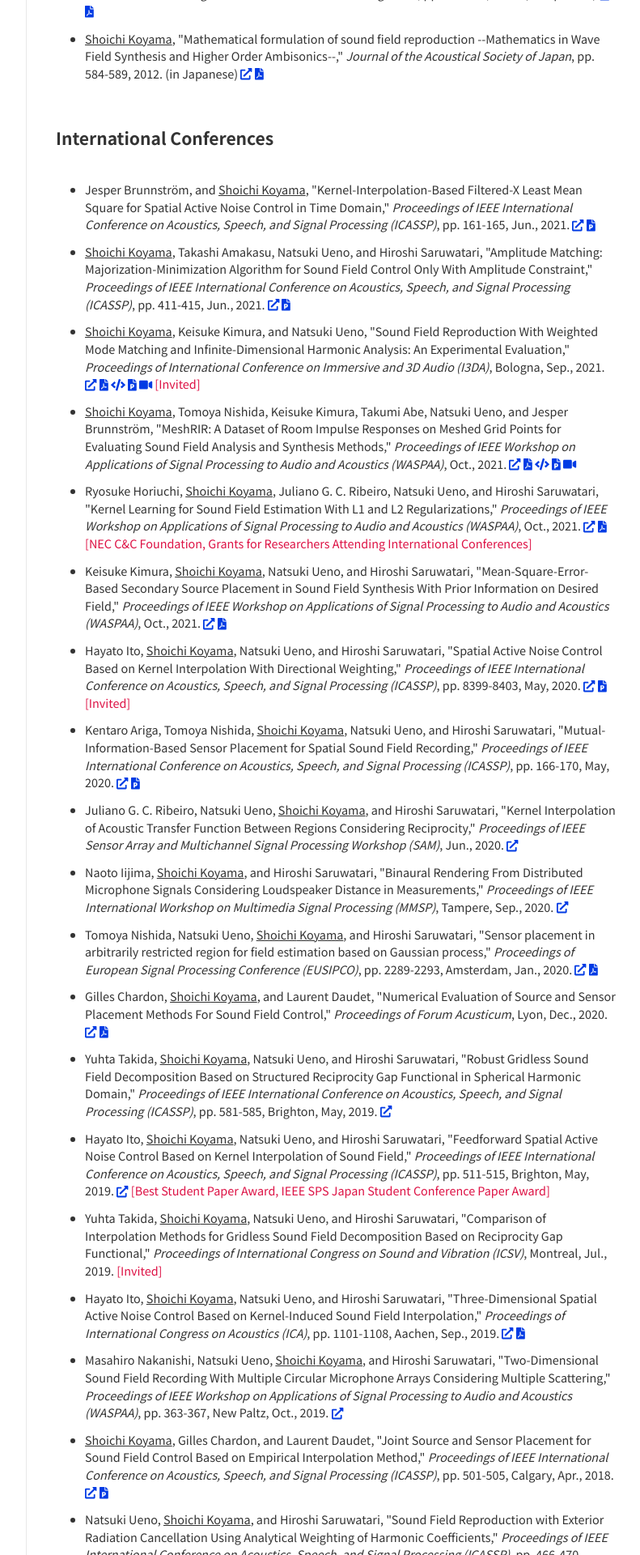
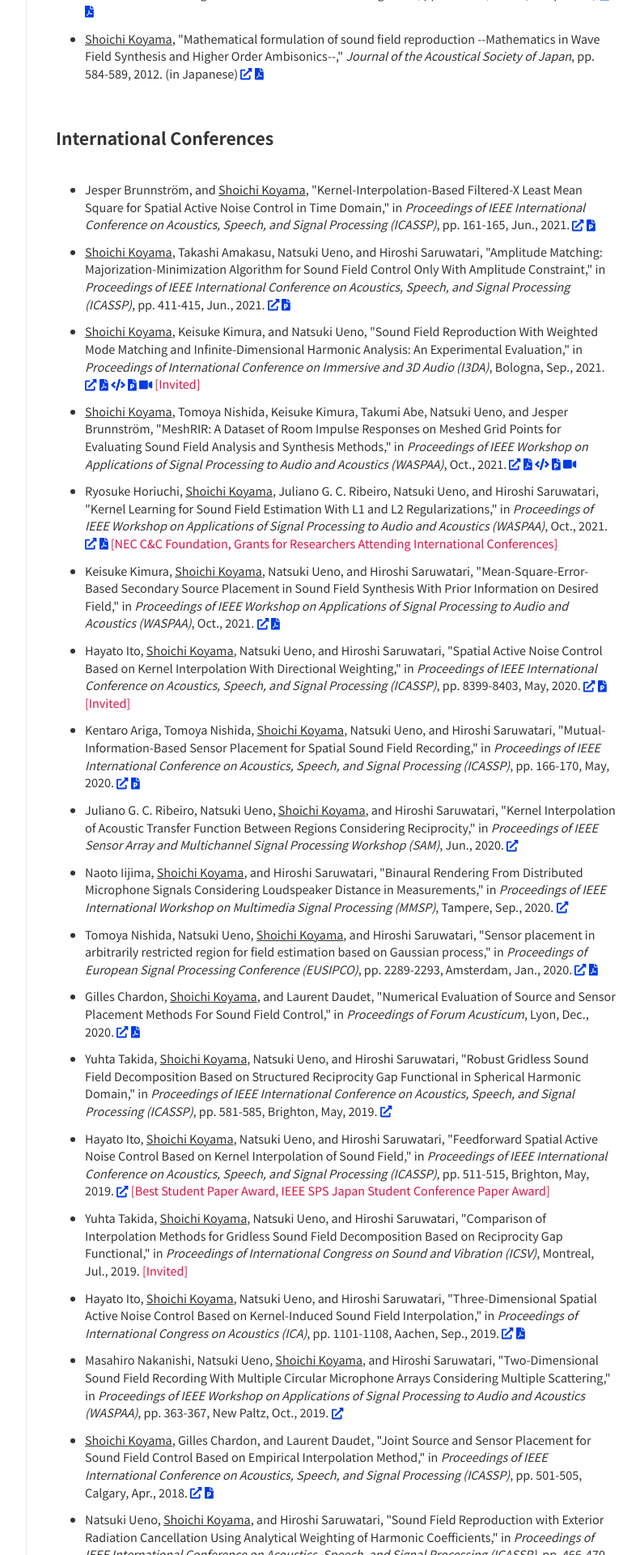
Before and after one commit to sh01k/sh01k.github.io, a Jekyll site: the page built from docs/publications.md, in a window 1280 px wide. Shown: the part 2518-4438 px from the top of the page at 81% size, without its empty margins (357-1148 px from the left). Built offline with Jekyll 4.4.1, drawn with Linux system fonts in a browser that asks for light colours; nearby versions of some CDN libraries.

Commit message:
modified docs

```diff
--- a/docs/_config.yml
+++ b/docs/_config.yml
@@ -14,7 +14,7 @@ plugins:
 
 # Uncomment the below line and set the tracking ID for enabling Google Analytics
 #
-# google_analytics:
+google_analytics: UA-25258163-1
 
 # Uncomment the below lines and set the Disqus shortname for enabling Disqus
 #
--- a/docs/ja/publications.md
+++ b/docs/ja/publications.md
@@ -59,7 +59,7 @@ lang: ja
         <span class="author"></span>,
         <span class="if title">"<span class="title"></span>," </span>
         <span class="if journal"><em><span class="journal"></span></em>, </span>
-        <span class="if booktitle"><em><span class="booktitle"></span></em>, </span>
+        <span class="if booktitle">in <em><span class="booktitle"></span></em>, </span>
         <span class="if howpublished"><em><span class="howpublished"></span></em>, </span>
         <span class="if school"><em><span class="school"></span></em>, </span>
         <span class="if pages">pp. <span class="pages"></span>, </span>
--- a/docs/publications.md
+++ b/docs/publications.md
@@ -50,7 +50,7 @@ lang: en
         <span class="author"></span>,
         <span class="if title">"<span class="title"></span>," </span>
         <span class="if journal"><em><span class="journal"></span></em>, </span>
-        <span class="if booktitle"><em><span class="booktitle"></span></em>, </span>
+        <span class="if booktitle">in <em><span class="booktitle"></span></em>, </span>
         <span class="if howpublished"><em><span class="howpublished"></span></em>, </span>
         <span class="if school"><em><span class="school"></span></em>, </span>
         <span class="if pages">pp. <span class="pages"></span>, </span>
```
